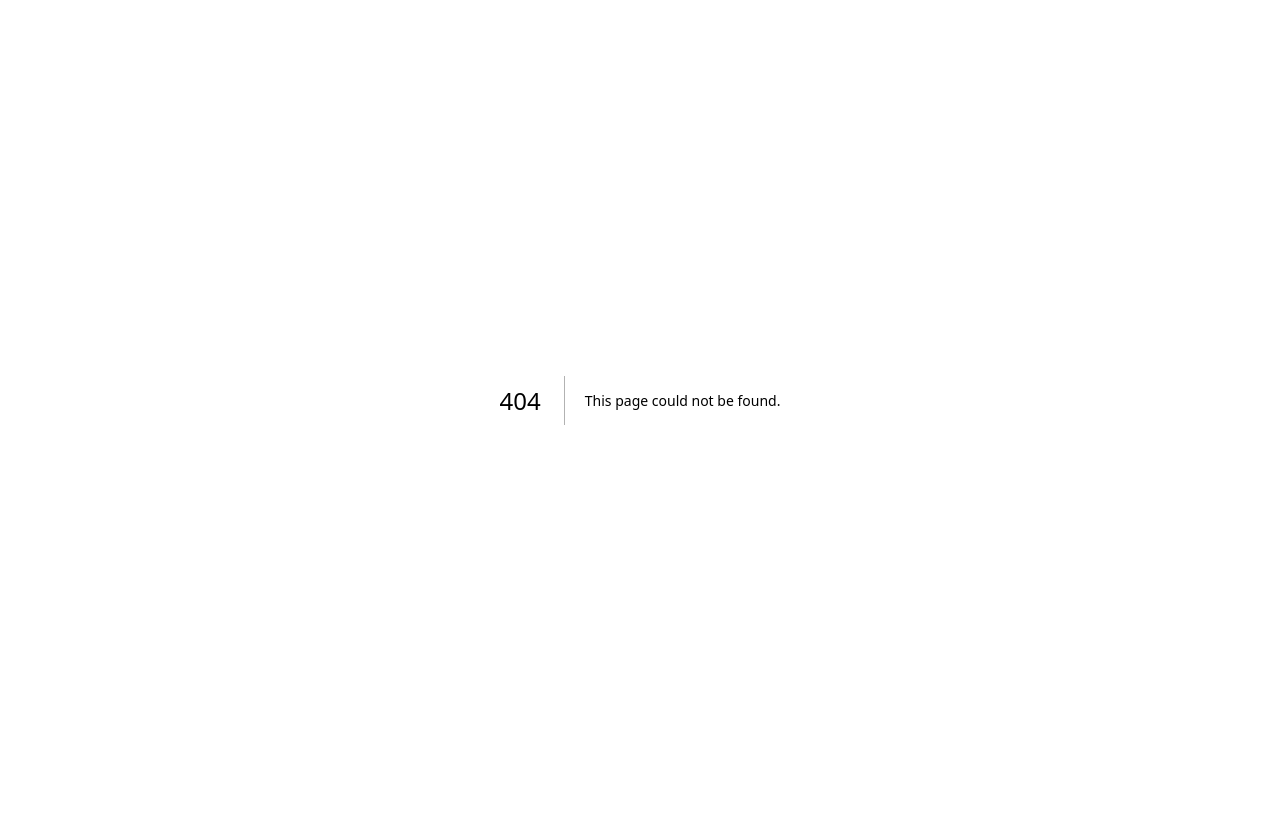
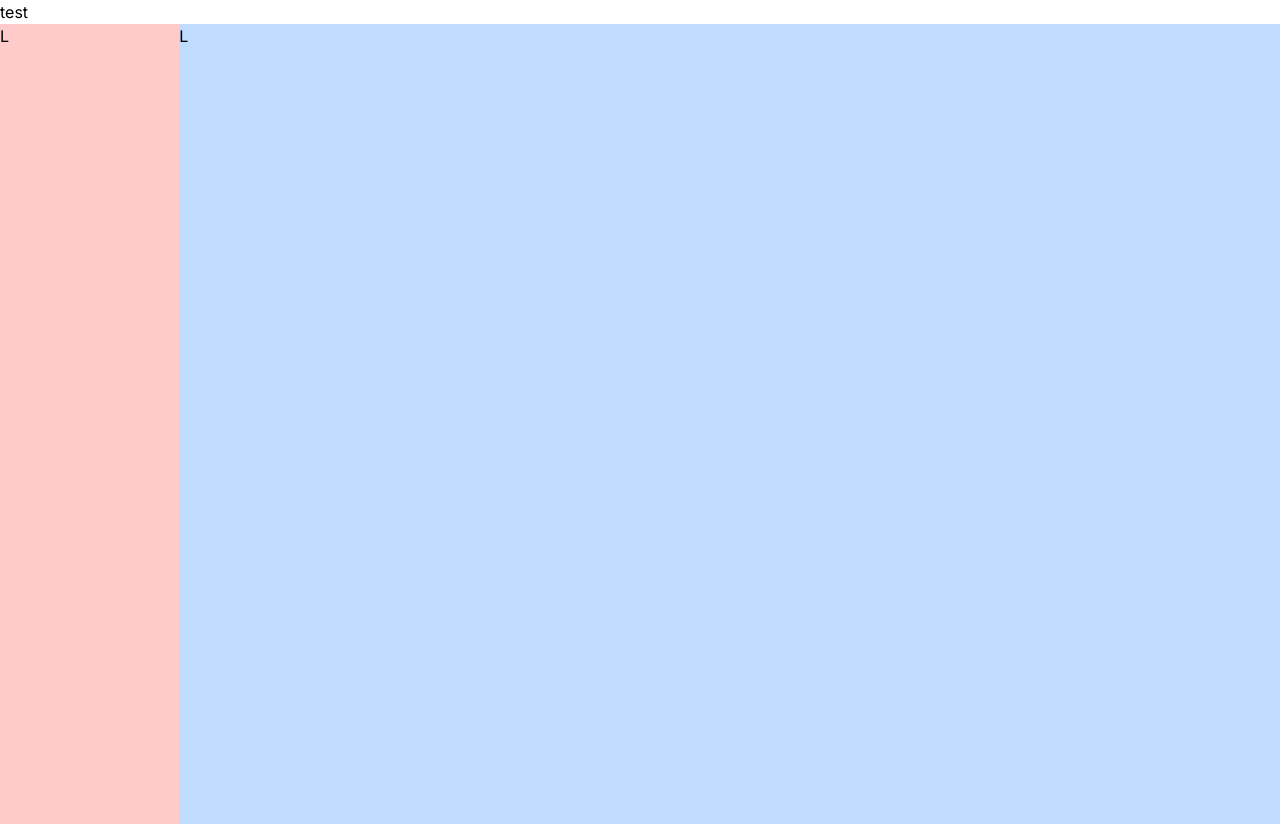
Before and after one commit to safak/next-dashboard-ui, a Next.js app: page /admin in a window 1280 px wide. Before the commit this address had no page. Before the commit the page ends 800 px from the top, so only its background shows below. Built offline with nearby package versions, Linux system fonts and the light colour scheme.

Commit message:
Starting the project

```diff
--- /dev/null
+++ b/src/app/(dashboard)/admin/page.tsx
@@ -0,0 +1,7 @@
+const AdminPage = () => {
+  return (
+    <div className=''>Admin Page</div>
+  )
+}
+
+export default AdminPage
--- /dev/null
+++ b/src/app/(dashboard)/layout.tsx
@@ -0,0 +1,14 @@
+export default function DashboardLayout({
+  children,
+}: Readonly<{
+  children: React.ReactNode;
+}>) {
+  return (
+    <div className="h-screen flex">
+      {/* LEFT */}
+      <div className="w-[14%] md:w[8%] lg:w-[16%] xl:w-[14%] bg-red-200">L</div>
+      {/* RIGHT */}
+      <div className="w-[86%] md:w[92%] lg:w-[84%] xl:w-[86%] bg-blue-200">L</div>
+    </div>
+  );
+}
--- /dev/null
+++ b/src/app/(dashboard)/parent/page.tsx
@@ -0,0 +1,7 @@
+const ParentPage = () => {
+  return (
+    <div className="">Parent Page</div>
+  )
+}
+
+export default ParentPage;
--- /dev/null
+++ b/src/app/(dashboard)/student/page.tsx
@@ -0,0 +1,7 @@
+const StudentPage = () => {
+  return (
+    <div className=''>Student Page</div>
+  )
+}
+
+export default StudentPage;
--- /dev/null
+++ b/src/app/(dashboard)/teacher/page.tsx
@@ -0,0 +1,7 @@
+const TeacherPage = () => {
+  return (
+    <div className=''>TeacherPage</div>
+  )
+}
+
+export default TeacherPage;
--- a/src/app/layout.tsx
+++ b/src/app/layout.tsx
@@ -5,8 +5,8 @@ import "./globals.css";
 const inter = Inter({ subsets: ["latin"] });
 
 export const metadata: Metadata = {
-  title: "Lama Dev School Management Dashboard",
-  description: "Next.js School Management System",
+  title: "USchool Management Dashboard",
+  description: "School Management System",
 };
 
 export default function RootLayout({
@@ -16,7 +16,10 @@ export default function RootLayout({
 }>) {
   return (
     <html lang="en">
-      <body className={inter.className}>{children}</body>
+      <body className={inter.className}>
+        test
+        {children}
+      </body>
     </html>
   );
 }
--- /dev/null
+++ b/src/app/sign-in/page.tsx
@@ -0,0 +1,8 @@
+
+const SignPage = () => {
+  return (
+    <div className=''>Sing-in Page</div>
+  )
+}
+
+export default SignPage
```
Also changed, not shown: package.json (+5 -5 lines), 1 other file (tests, documents, lock files or other folders).
